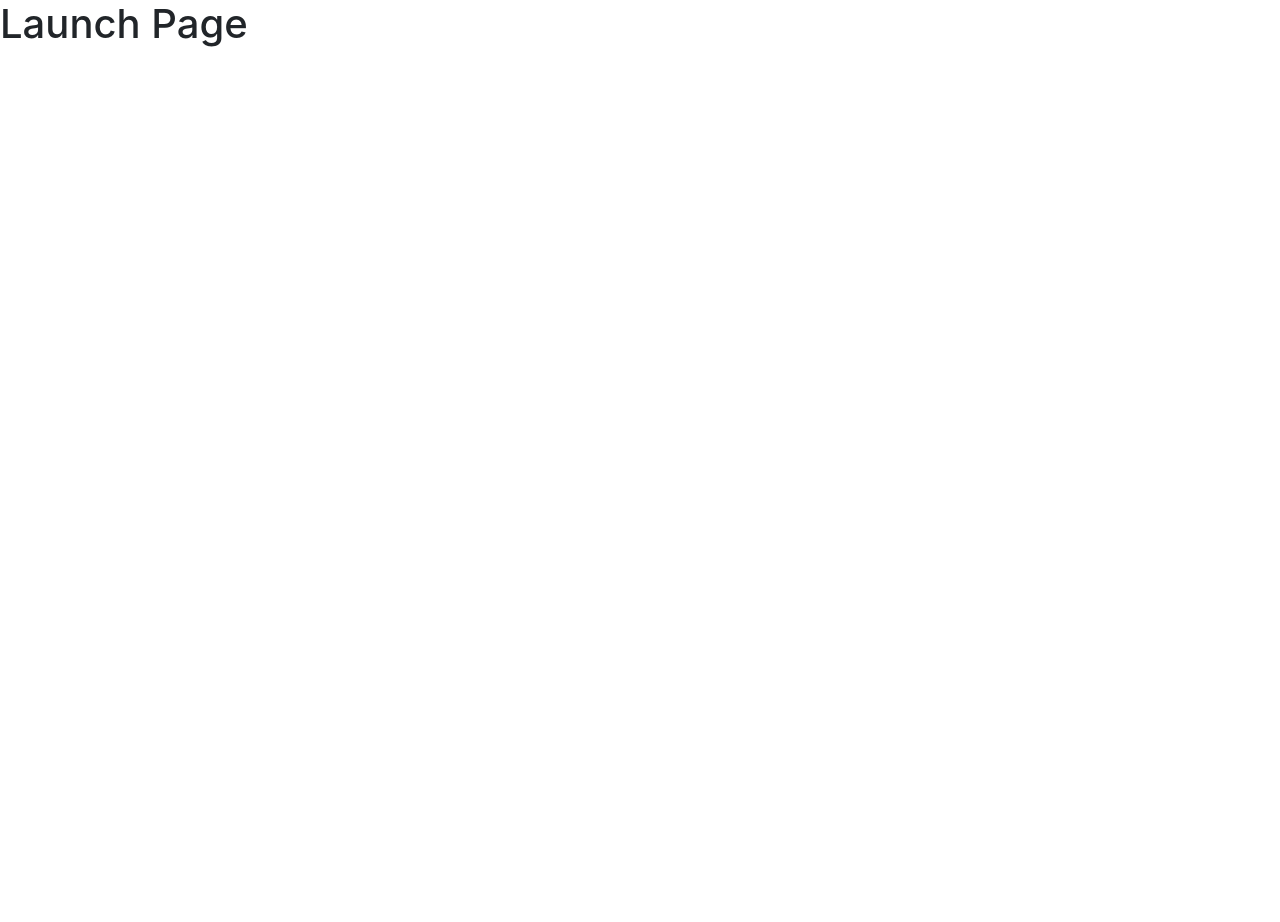
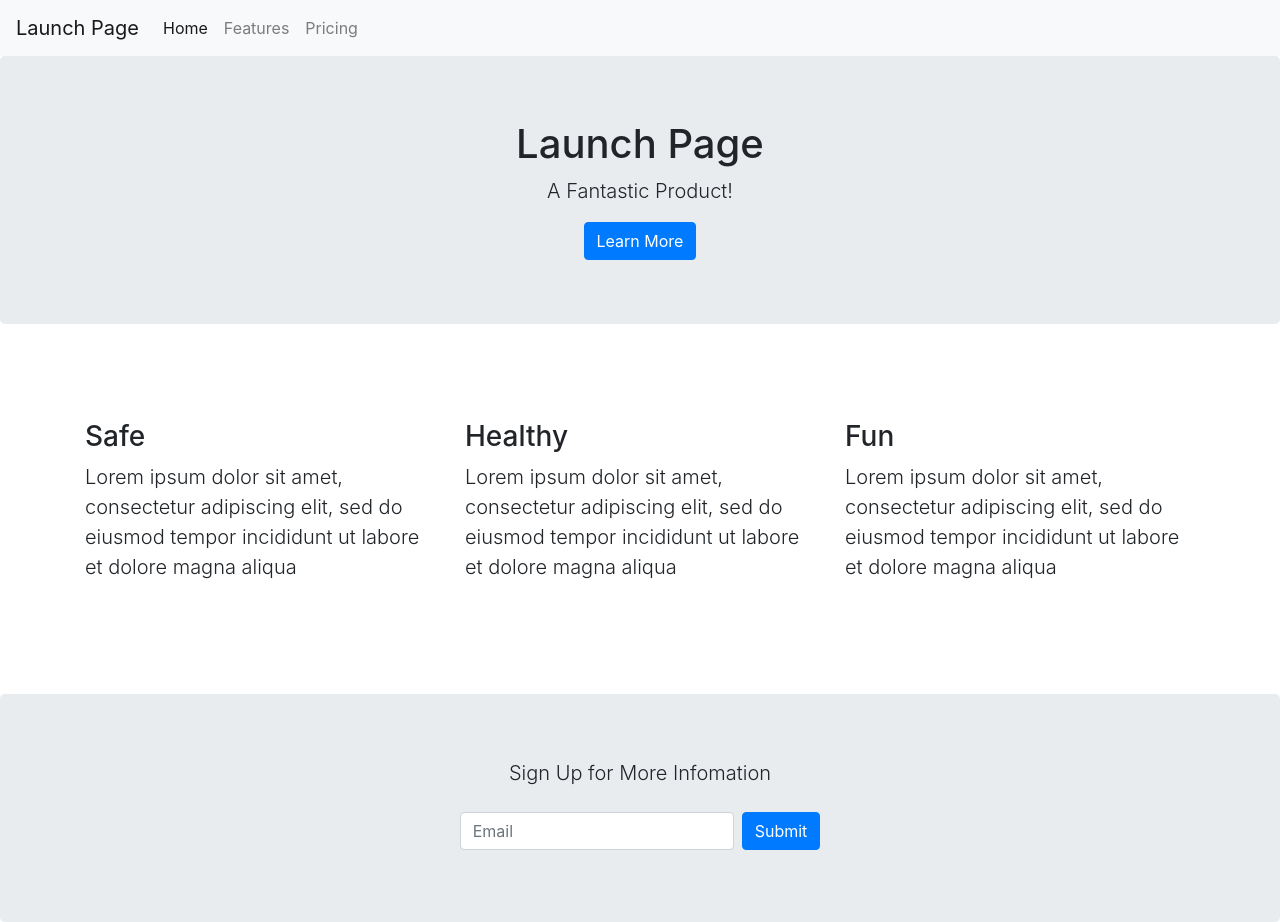
Before and after one commit to sidneyarcidiacono/spd1.2-launch-page, a plain HTML site: page index.html in a window 1280 px wide. Before the commit the page ends 800 px from the top, so only its background shows below. Drawn offline with nearby package versions, Linux system fonts and the light colour scheme.

Commit message:
Updating html elements & styling

```diff
--- a/index.html
+++ b/index.html
@@ -1,16 +1,56 @@
 <!DOCTYPE html>
 <html lang="en" dir="ltr">
+
 <head>
   <meta charset="utf-8">
   <title>Launch Page</title>
   <link rel="stylesheet" href="https://stackpath.bootstrapcdn.com/bootstrap/4.3.1/css/bootstrap.min.css">
 </head>
+
 <body>
   <!-- Navbar -->
+  <nav class="navbar navbar-expand navbar-light bg-light">
+    <a class="navbar-brand" href="#">Launch Page</a>
+    <div class="navbar-nav">
+      <a class="nav-item nav-link active" href="#">Home <span class="sr-only">(current)</span></a>
+      <a class="nav-item nav-link" href="#">Features</a>
+      <a class="nav-item nav-link" href="#">Pricing</a>
+    </div>
+  </nav>
   <!-- Hero -->
+  <div class="jumbotron text-center">
     <h1>Launch Page</h1>
+    <p class="lead">A Fantastic Product!</p>
+    <a href="#" class="btn btn-primary">Learn More</a>
+  </div>
   <!-- Benefits -->
+  <div class="container mb-5 mt-5 pb-5 pt-5">
+  <div class="row">
+    <div class="col-lg-4">
+      <h3>Safe</h3>
+      <p class="lead">Lorem ipsum dolor sit amet, consectetur adipiscing elit, sed do eiusmod tempor incididunt ut labore et dolore magna aliqua</p>
+    </div>
+    <div class="col-lg-4">
+      <h3>Healthy</h3>
+      <p class="lead">Lorem ipsum dolor sit amet, consectetur adipiscing elit, sed do eiusmod tempor incididunt ut labore et dolore magna aliqua</p>
+    </div>
+    <div class="col-lg-4">
+      <h3>Fun</h3>
+      <p class="lead">Lorem ipsum dolor sit amet, consectetur adipiscing elit, sed do eiusmod tempor incididunt ut labore et dolore magna aliqua</p>
+    </div>
+  </div>
+</div>
   <!-- Call to Action -->
+  <div class="jumbotron text-center mb-0">
+    <p class="lead mb-4">Sign Up for More Infomation</p>
+    <div class="d-flex justify-content-center">
+      <form action="#" class='form-inline'>
+        <input type="text" class="form-control mb-2 mr-sm-2" placeholder="Email"/>
+        <button type="submit" class="btn btn-primary mb-2">Submit</button>
+      </form>
+    </div>
+  </div>
   <!-- Footer -->
 </body>
+
 </html>
```
Also changed, not shown: 1 other file. Lines whose indentation alone changed are shown as unchanged.
